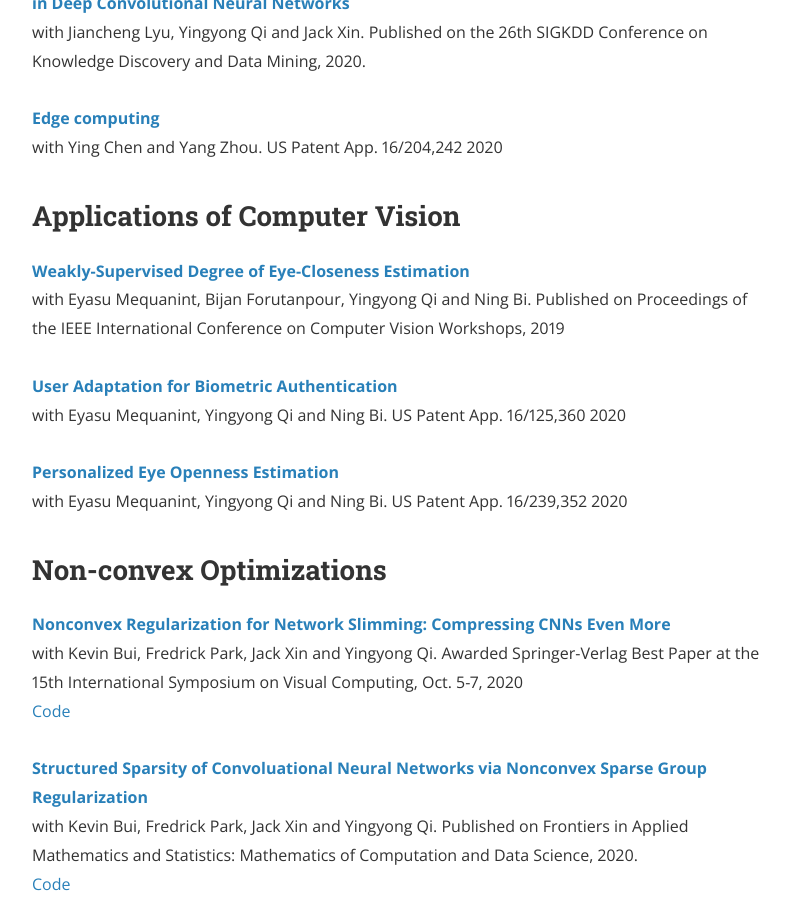
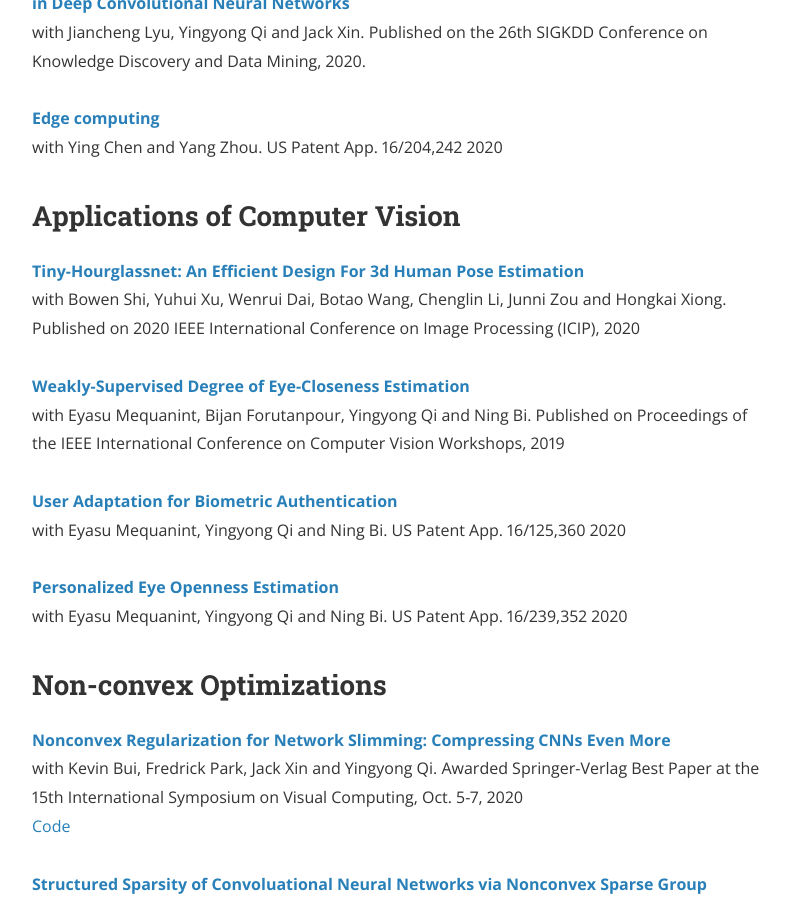
Before and after one commit to zsivine/zsivine.github.io, a Jekyll site: the page built from research.html, in a window 1280 px wide and 900 px high, scrolled down 1736 px. Shown: the whole window, without its empty margins (240-1030 px from the left). Built offline with Jekyll 4.4.1, drawn with Linux system fonts in a browser that asks for light colours; nearby versions of some CDN libraries; comment, search, counter and statistics services are not loaded; a style sheet for code colours, icons or effects is not loaded.

Commit message:
add TinyHourglass

```diff
--- a/research.html
+++ b/research.html
@@ -100,6 +100,12 @@ permalink: /research/
 
 <br>
 <h2>Applications of Computer Vision</h2>
+<strong><a href="https://ieeexplore.ieee.org/stamp/stamp.jsp?tp=&arnumber=9191056">
+    Tiny-Hourglassnet: An Efficient Design For 3d Human Pose Estimation</a></strong>
+<br>with Bowen Shi, Yuhui Xu, Wenrui Dai, Botao Wang, Chenglin Li, Junni Zou and Hongkai Xiong.
+    Published on 2020 IEEE International Conference on Image Processing (ICIP), 2020<br>
+
+<br>
 <strong><a href="http://openaccess.thecvf.com/content_ICCVW_2019/papers/EPIC/Mequanint_Weakly-Supervised_Degree_of_Eye-Closeness_Estimation_ICCVW_2019_paper.pdf">
     Weakly-Supervised Degree of Eye-Closeness Estimation</a></strong>
 <br>with Eyasu Mequanint, Bijan Forutanpour, Yingyong Qi and Ning Bi.
```
